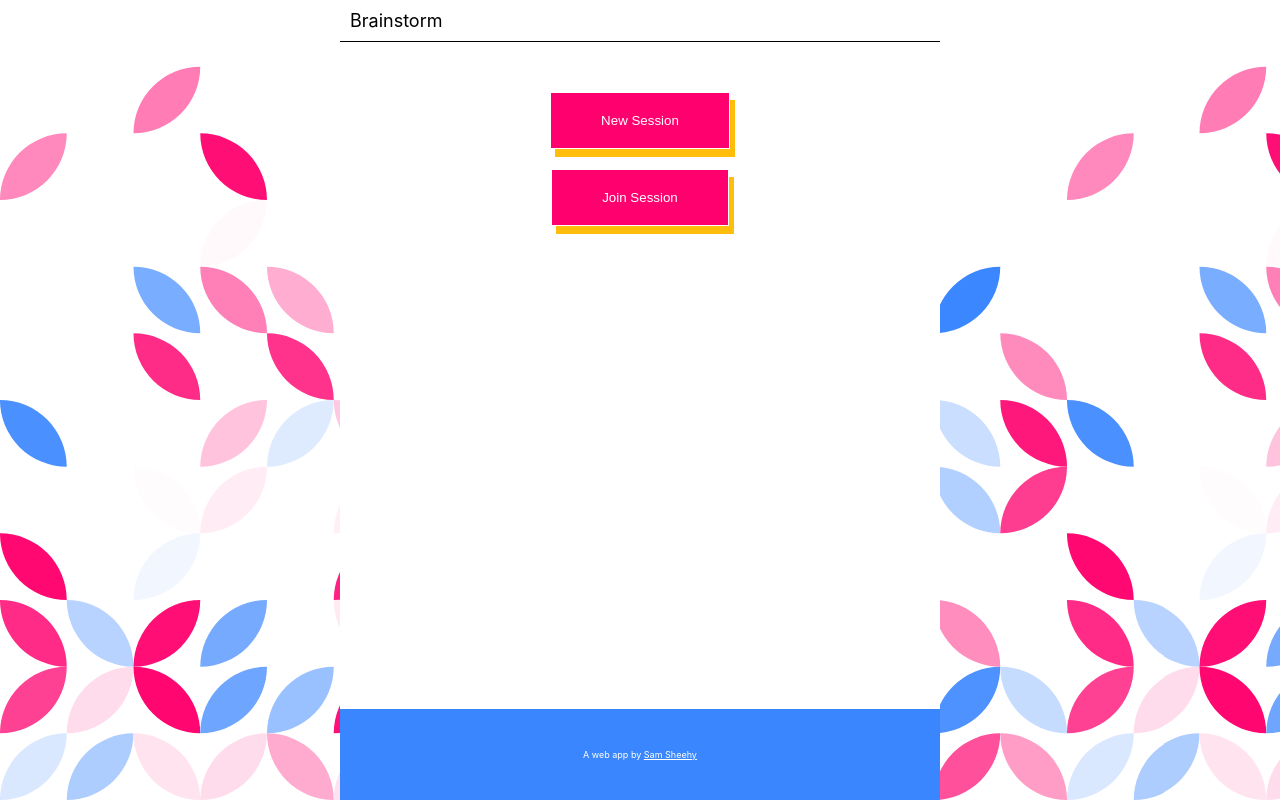
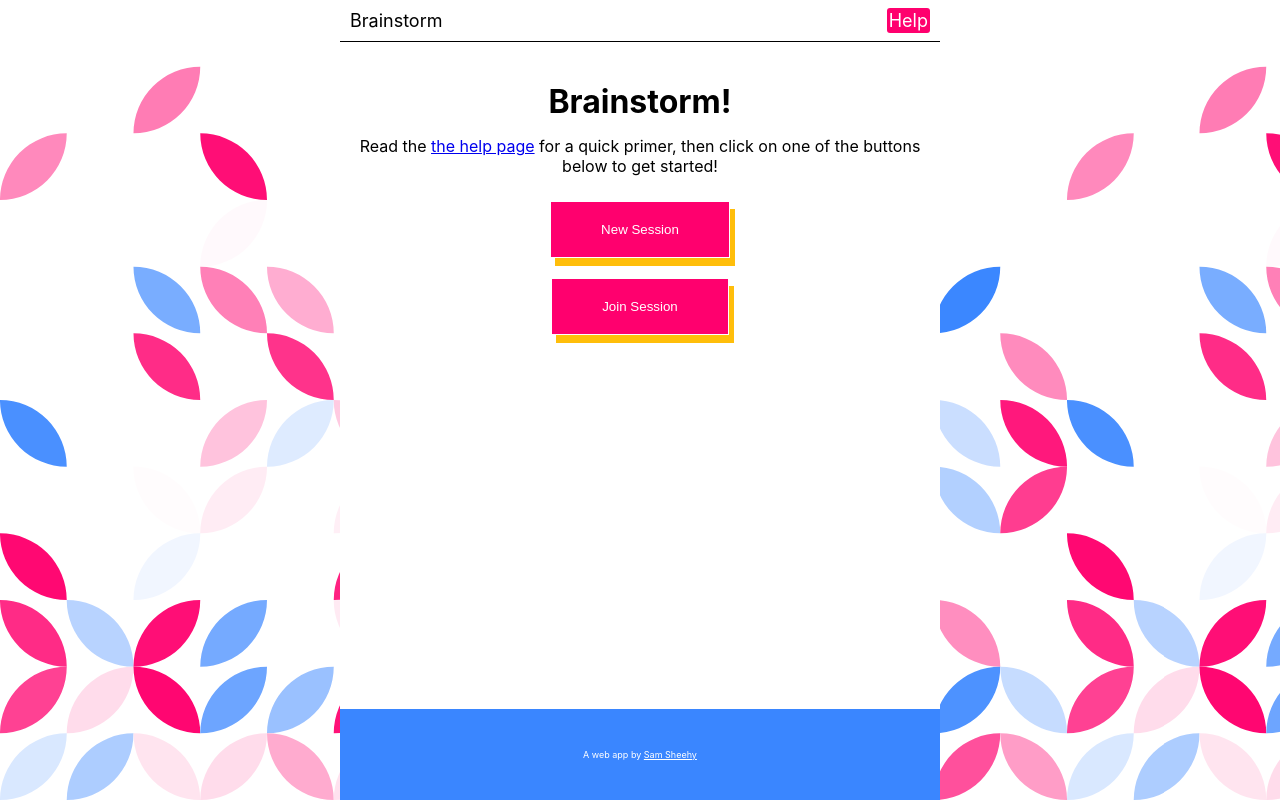
Before and after one commit to sheeshee/brainstorm, a React (Create React App) app: page / in a window 1280 px wide. Built offline with nearby package versions, Linux system fonts and the light colour scheme.

Commit message:
Add help page

```diff
--- a/src/App.css
+++ b/src/App.css
@@ -8,7 +8,7 @@ body {
 
 header {
     display: flex;
-    justify-content: left;
+    justify-content: space-between;
     color: black;
     border-bottom: 1px black solid;
 }
@@ -43,7 +43,17 @@ footer p {
     margin: 0 auto;
     background-color: white;
     display: grid;
-    grid-template-columns: 1;
+    grid-template-columns: 1fr;
     grid-template-rows: min-content auto max-content;
-    height: 100%;
+    min-height: 100%;
 }
+
+header .link {
+    background-color: #ff006e;
+    color: white;
+    padding: 2px;
+    align-self: center;
+    border-radius: 3px;
+    margin: auto 10px;
+
+}
--- a/src/App.js
+++ b/src/App.js
@@ -9,6 +9,7 @@ import { Landing } from './components/Landing'
 import { CreateSession } from './components/CreateSession'
 import { ActiveSession } from './components/ActiveSession'
 import { JoinSession } from './components/JoinSession'
+import { HelpPage } from './components/HelpPage'
 import { useState } from 'react'
 import './App.css'
 
@@ -22,6 +23,7 @@ function App () {
     <div className="App">
       <header>
         <Link to="/">Brainstorm</Link>
+        <Link to="help" className="link">Help</Link>
       </header>
       <main>
         <Routes>
@@ -29,6 +31,7 @@ function App () {
           <Route path="new" element={<CreateSession setRole={setRole} connectionList={connectionList} setConnectionList={setConnectionList} />} />
           <Route path="session/:session/*" element={<ActiveSession name={name} connection={connection} role={role} connectionList={connectionList} />} />
           <Route path="session" element={<Navigate to="/" />} />
+          <Route path="help" element={<HelpPage />} />
           <Route path="" element={<Landing />} />
           <Route path="*" element={<h1>404</h1>} />
         </Routes>
--- a/src/components/CreateSession.css
+++ b/src/components/CreateSession.css
@@ -32,7 +32,7 @@ input {
     font-size: 25px;
 }
 
-ul, li {
+.guest-list ul, .guest-list li{
     list-style: none;
     width: min-content;
     margin: 0 auto;
--- a/src/components/CreateSession.js
+++ b/src/components/CreateSession.js
@@ -28,7 +28,7 @@ export const CreateSession = ({ setRole, setConnectionList, connectionList }) =>
   }, [setConnectionList])
 
   return (
-    <div>
+    <div className='create-session'>
       <h1>New Session</h1>
       <ShareCodeHelper sessionCode={sessionCode}/>
       <JoinedGuests connections={connectionList} />
--- /dev/null
+++ b/src/components/HelpPage.css
@@ -0,0 +1,17 @@
+.help-page {
+    text-align: left;
+    margin: 0 auto;
+    width: 80%;
+    display: flex;
+    justify-content: center;
+    flex-direction: column;
+}
+
+.help-page ol li {
+    display: list-item;
+    margin: 5px auto;
+}
+
+.help-page a {
+    text-align: center;
+}
--- /dev/null
+++ b/src/components/HelpPage.js
@@ -0,0 +1,37 @@
+import { Link } from 'react-router-dom'
+import { Button } from './Button'
+import './HelpPage.css'
+
+export const HelpPage = () => {
+  return (
+    <div className='help-page'>
+      <h1>How it works</h1>
+      <div>
+        <p>
+          This online app is a brainstorming aid. It helps a group get all
+          their ideas about a particular topic out in the world and rank them
+          in order of interest.
+        </p>
+        <p>
+          It works like this:
+        </p>
+        <ol>
+          <li> The host of the brainstorming activity creates a New Session. </li>
+
+          <li>Guests join the session by either opening directly to the link the host shares or entering the code themselves.</li>
+
+          <li>The host provides a prompt for the session and opens it up to ideas.</li>
+
+          <li>The guests then have some time to submit idea responses to the prompt. These will show up on the hosts page. We designed the app so this page could be shared with all the guests (in person or via screen sharing)</li>
+
+          <li>When the host is ready, they can move to the review phase of the session.</li>
+
+          <li>During the review phase, each idea is shown one by one and the guest that submitted it has a chance to briefly expand on it. All guests then have a chance to vote on the idea.</li>
+
+          <li>Once all ideas have been reviewed, the session ends and all participants see these ranked according to the feedback from the participants.</li>
+        </ol>
+      </div>
+      <Link to="/"><Button text={'Back'} /></Link>
+    </div>
+  )
+}
--- a/src/components/HostSession.css
+++ b/src/components/HostSession.css
@@ -4,7 +4,7 @@ h1 {
     margin: 0 auto;
 }
 
-ul, li {
+.create-session ul, .create-session li {
     list-style: none;
 }
 
--- a/src/components/Landing.js
+++ b/src/components/Landing.js
@@ -5,8 +5,13 @@ import { Button } from './Button'
 export const Landing = () => {
   return (
         <div className="landing">
-            <Link to="/new"><Button text={'New Session'} /></Link>
-            <Link to="/join"><Button text={'Join Session'} /></Link>
+          <h1>Brainstorm!</h1>
+          <p>
+            Read the <Link to="help">the help page</Link> for a quick primer,
+            then click on one of the buttons below to get started!
+          </p>
+          <Link to="/new"><Button text={'New Session'}/></Link>
+          <Link to="/join"><Button text={'Join Session'}/></Link>
         </div>
   )
 }
```
